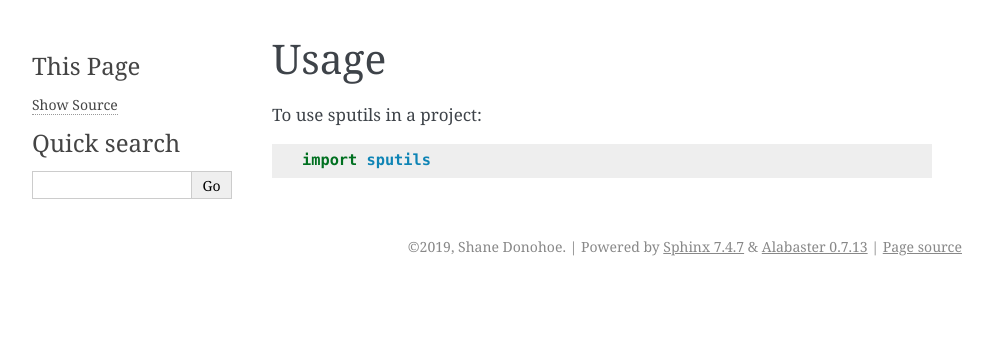
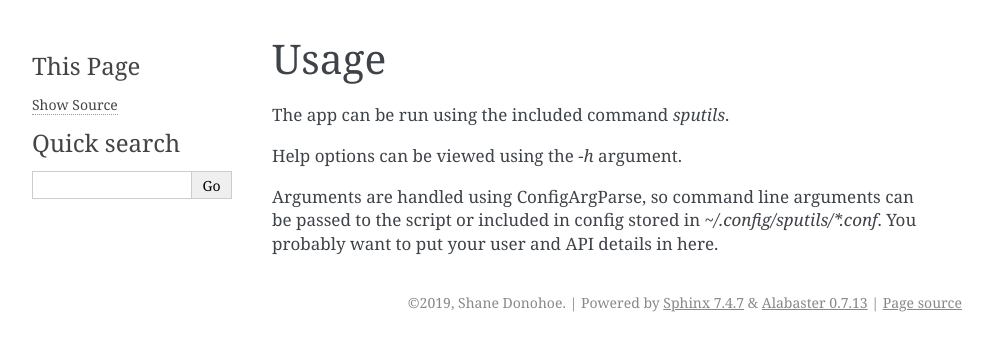
Before and after one commit to surskitt/sputils, a Sphinx documentation site: the page built from docs/usage.rst, in a window 1280 px wide. Shown: the top 351 px of the page, without its empty margins (148-1141 px from the left). Built offline with Sphinx 7.4.7, drawn with Linux system fonts in a browser that asks for light colours; pages that are not in the unit, such as notebooks, are missing from menus.

Commit message:
setup documentation

```diff
--- a/docs/index.rst
+++ b/docs/index.rst
@@ -1,5 +1,5 @@
 Welcome to sputils's documentation!
-======================================
+===================================
 
 .. toctree::
    :maxdepth: 2
--- a/docs/installation.rst
+++ b/docs/installation.rst
@@ -21,6 +21,8 @@ you through the process.
 
 .. _pip: https://pip.pypa.io
 .. _Python installation guide: http://docs.python-guide.org/en/latest/starting/installation/
+
+You can also install using AUR.
 
 
 From sources
--- a/docs/usage.rst
+++ b/docs/usage.rst
@@ -2,6 +2,8 @@
 Usage
 =====
 
-To use sputils in a project::
+The app can be run using the included command `sputils`.
 
-    import sputils
+Help options can be viewed using the `-h` argument.
+
+Arguments are handled using ConfigArgParse, so command line arguments can be passed to the script or included in config stored in `~/.config/sputils/*.conf`. You probably want to put your user and API details in here.
```
Also changed, not shown: README.rst (+15 -1 lines), docs/modules.rst (added, +7 -0 lines), docs/sputils.rst (added, +22 -0 lines).
